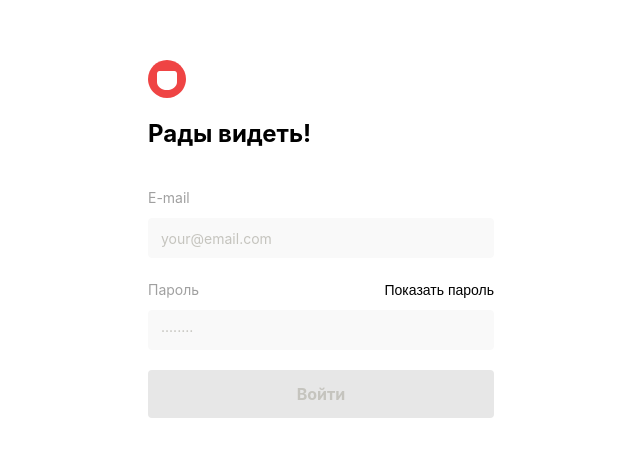
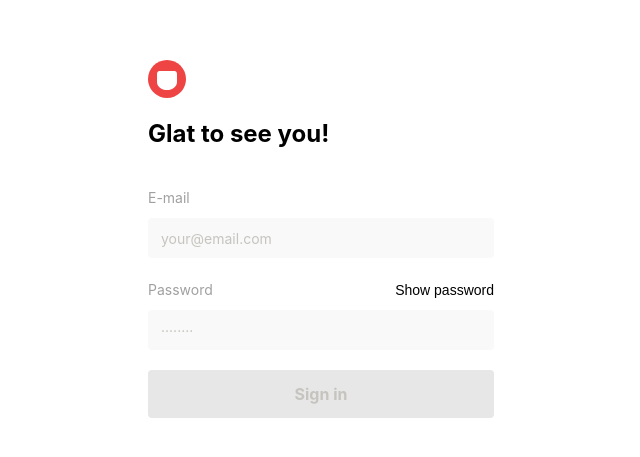
Before and after one commit to bautrukevich/auth-form, a React (Create React App) app: page /accounts/login in a window 1280 px wide. Shown: the part 161-618 px from the top of the page, without its empty margins (319-959 px from the left). Built offline with nearby package versions, Linux system fonts and the light colour scheme; a web font is replaced by a local one.

Commit message:
fix: all in English now

```diff
--- a/src/App.tsx
+++ b/src/App.tsx
@@ -58,12 +58,12 @@ function App() {
                   <ErrorText>{hasError}</ErrorText>
                 </ErrorWrapper>
               )}
-              <Header companyName="Company, Inc." title={`Привет, ${user?.fullName}!`} />
+              <Header companyName="Company, Inc." title={`Hello, ${user?.fullName}!`} />
               <UserInfo>
-                <UserInfoRow name="Имя" value={user?.fullName} />
-                <UserInfoRow name="Почта" value={user?.emailAddress} />
+                <UserInfoRow name="Name" value={user?.fullName} />
+                <UserInfoRow name="E-mail" value={user?.emailAddress} />
               </UserInfo>
-              <Button onClick={signOut}>Выйти из аккаунта</Button>
+              <Button onClick={signOut}>Sign out</Button>
             </Container>
           ) : (
             <Redirect to="/accounts/login" />
@@ -72,7 +72,7 @@ function App() {
       </Route>
       <Route exact path="/accounts/login">
         <Container>
-          <Header companyName="Company, Inc." title="Рады видеть!" />
+          <Header companyName="Company, Inc." title="Glat to see you!" />
           {hasError && (
             <ErrorWrapper>
               <ErrorText>{hasError}</ErrorText>
@@ -92,7 +92,7 @@ function App() {
               </Label>
             </FormSection>
             <FormSection>
-              <Label text="Пароль">
+              <Label text="Password">
                 <PasswordInput
                   name="password"
                   onChange={handleChange}
@@ -104,7 +104,7 @@ function App() {
               </Label>
             </FormSection>
             <Button type="submit" disabled={isDisabled}>
-              Войти
+              Sign in
             </Button>
           </Form>
         </Container>
--- a/src/ui/form/password-input/PasswordInput.tsx
+++ b/src/ui/form/password-input/PasswordInput.tsx
@@ -10,15 +10,17 @@ type PasswordInputProps = {
 } & InputHTMLAttributes<HTMLInputElement>;
 
 export const PasswordInput = ({ name, error, onChange, ...rest }: PasswordInputProps) => {
+  const SHOW_PASSWORD = "Show password";
+  const HIDE_PASSWORD = "Hide password";
   const [inputType, setInputType] = useState<string>("password");
-  const [toggleButtonText, setToggleButtonText] = useState<string>("Показать пароль");
+  const [toggleButtonText, setToggleButtonText] = useState<string>(SHOW_PASSWORD);
   const handleClick = () => {
     if (inputType === "password") {
       setInputType(() => "text");
-      setToggleButtonText(() => "Спрятать пароль");
+      setToggleButtonText(() => HIDE_PASSWORD);
     } else if (inputType === "text") {
       setInputType(() => "password");
-      setToggleButtonText(() => "Показать пароль");
+      setToggleButtonText(() => SHOW_PASSWORD);
     }
   };
 
--- a/src/ui/form/password-input/toggle-password-button/TogglePasswordButton.tsx
+++ b/src/ui/form/password-input/toggle-password-button/TogglePasswordButton.tsx
@@ -12,7 +12,7 @@ export const TogglePasswordButton = ({ onClick, children }: TogglePasswordButton
       onClick={onClick}
       className={styles["toggle-password-button"]}
       type="button"
-      aria-label="Показать пароль как простой текст. Предупреждение: это покажет ваш пароль на экране."
+      aria-label="Show password as simple text. Attention: it will show your password on screen."
     >
       {children}
     </button>
```
